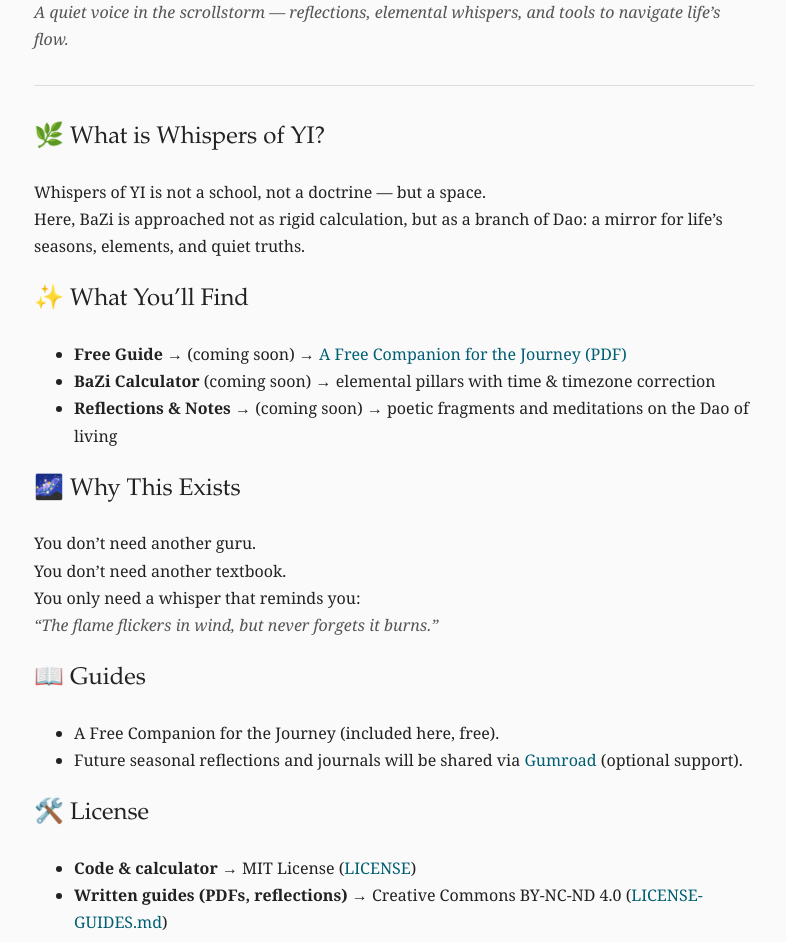
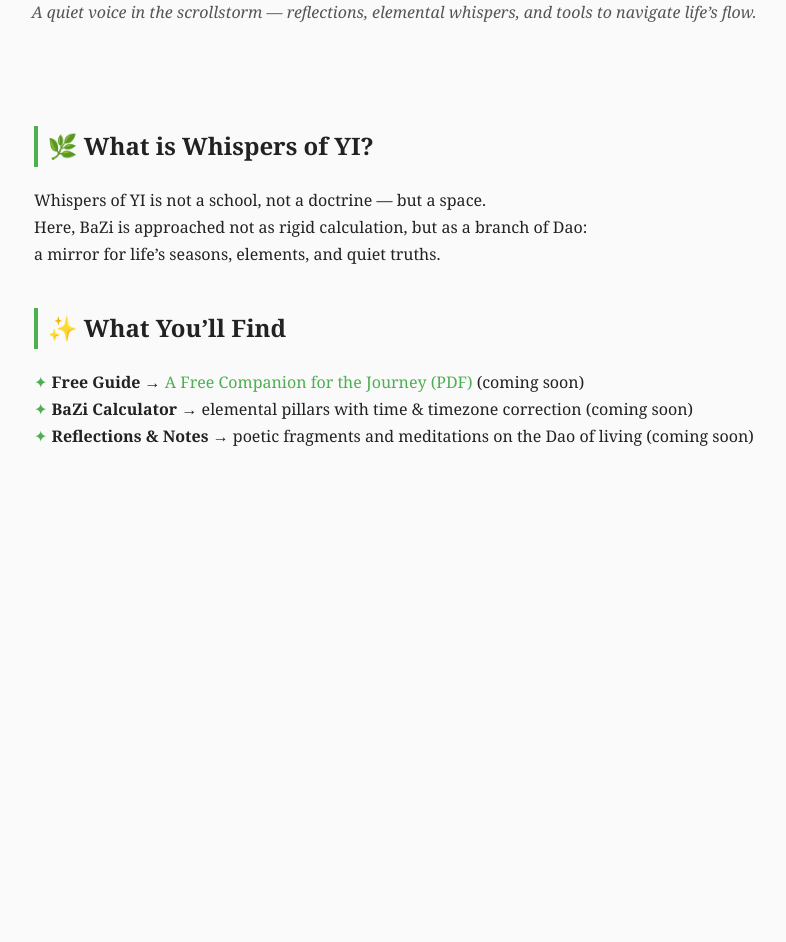
Before and after one commit to whispersofyi/whispersofyi.github.io, a plain HTML site: page docs/index.html in a window 1280 px wide. Shown: the part 125-1067 px from the top of the page, without its empty margins (246-1032 px from the left). After the commit the page ends 800 px from the top, so only its background shows below. Drawn offline with Linux system fonts and the light colour scheme.

Commit message:
Update index.html

```diff
--- a/docs/index.html
+++ b/docs/index.html
@@ -2,7 +2,7 @@
 <html lang="en">
 <head>
   <meta charset="UTF-8">
-  <meta name="viewport" content="width=device-width, initial-scale=1">
+  <meta name="viewport" content="width=device-width, initial-scale=1.0">
   <title>Whispers of YI</title>
   <style>
     body {
@@ -10,94 +10,79 @@
       background: #fafafa;
       color: #222;
       line-height: 1.7;
+      margin: 0;
+      padding: 0;
+    }
+    header {
+      text-align: center;
+      padding: 3rem 1rem 2rem 1rem;
+    }
+    header h1 {
+      font-size: 2.5rem;
+      margin: 0;
+    }
+    header p {
+      font-style: italic;
+      color: #555;
+      margin-top: 0.5rem;
+    }
+    main {
       max-width: 720px;
       margin: auto;
       padding: 2rem;
     }
-    h1, h2, h3 {
-      font-family: "Palatino Linotype", "Book Antiqua", Palatino, serif;
-      font-weight: normal;
+    section {
+      margin-bottom: 2.5rem;
     }
-    h1 {
-      font-size: 2rem;
-      margin-bottom: 0.5rem;
+    h2 {
+      border-left: 4px solid #4caf50;
+      padding-left: 0.6rem;
+      font-size: 1.5rem;
     }
-    em {
-      color: #555;
+    ul {
+      list-style: none;
+      padding-left: 0;
+    }
+    ul li::before {
+      content: "✦ ";
+      color: #4caf50;
+    }
+    footer {
+      text-align: center;
+      padding: 2rem;
+      font-size: 0.9rem;
+      color: #777;
     }
     a {
-      color: #005f73;
+      color: #4caf50;
       text-decoration: none;
     }
     a:hover {
       text-decoration: underline;
     }
-    .divider {
-      border-top: 1px solid #ddd;
-      margin: 2rem 0;
-    }
-    footer {
-      margin-top: 3rem;
-      font-size: 0.9rem;
-      color: #777;
-    }
   </style>
 </head>
 <body>
+  <header>
+    <h1>Whispers of YI</h1>
+    <p>A quiet voice in the scrollstorm — reflections, elemental whispers, and tools to navigate life’s flow.</p>
+  </header>
 
-  <h1>Whispers of YI</h1>
-  <p><em>A quiet voice in the scrollstorm — reflections, elemental whispers, and tools to navigate life’s flow.</em></p>
+  <main>
+    <section>
+      <h2>🌿 What is Whispers of YI?</h2>
+      <p>Whispers of YI is not a school, not a doctrine — but a space.<br>
+      Here, BaZi is approached not as rigid calculation, but as a branch of Dao:<br>
+      a mirror for life’s seasons, elements, and quiet truths.</p>
+    </section>
 
-  <div class="divider"></div>
+    <section>
+      <h2>✨ What You’ll Find</h2>
+      <ul>
+        <li><strong>Free Guide</strong> → <a href="docs/a-free-companion-for-the-journey.pdf">A Free Companion for the Journey (PDF)</a> (coming soon)</li>
+        <li><strong>BaZi Calculator</strong> → elemental pillars with time & timezone correction (coming soon)</li>
+        <li><strong>Reflections & Notes</strong> → poetic fragments and meditations on the Dao of living (coming soon)</li>
+      </ul>
+    </section>
 
-  <h2>🌿 What is Whispers of YI?</h2>
-  <p>
-    Whispers of YI is not a school, not a doctrine — but a space.<br>
-    Here, BaZi is approached not as rigid calculation, but as a branch of Dao:
-    a mirror for life’s seasons, elements, and quiet truths.
-  </p>
-
-  <h2>✨ What You’ll Find</h2>
-  <ul>
-    <li><strong>Free Guide</strong> → (coming soon) → <a href="docs/a-free-companion-for-the-journey.pdf">A Free Companion for the Journey (PDF)</a></li>
-    <li><strong>BaZi Calculator</strong> (coming soon) → elemental pillars with time & timezone correction</li>
-    <li><strong>Reflections & Notes</strong> → (coming soon) → poetic fragments and meditations on the Dao of living</li>
-  </ul>
-
-  <h2>🌌 Why This Exists</h2>
-  <p>
-    You don’t need another guru.<br>
-    You don’t need another textbook.<br>
-    You only need a whisper that reminds you:<br>
-    <em>“The flame flickers in wind, but never forgets it burns.”</em>
-  </p>
-
-  <h2>📖 Guides</h2>
-  <ul>
-    <li>A Free Companion for the Journey (included here, free).</li>
-    <li>Future seasonal reflections and journals will be shared via <a href="https://whispersofyi.gumroad.com/">Gumroad</a> (optional support).</li>
-  </ul>
-
-  <h2>🛠️ License</h2>
-  <ul>
-    <li><strong>Code & calculator</strong> → MIT License (<a href="LICENSE">LICENSE</a>)</li>
-    <li><strong>Written guides (PDFs, reflections)</strong> → Creative Commons BY-NC-ND 4.0 (<a href="LICENSE-GUIDES.md">LICENSE-GUIDES.md</a>)</li>
-  </ul>
-  <p>This means:<br>
-    – You’re free to share the guides.<br>
-    – But not sell, remix, or claim them as your own.
-  </p>
-
-  <h2>🌐 Where Else?</h2>
-  <ul>
-    <li><a href="http://www.youtube.com/@WhispersofYI">YouTube Shorts — Whispers of YI</a></li>
-    <li><a href="https://github.com/whispersofyi">GitHub Repository</a></li>
-    <li><a href="https://share.streamlit.io">BaZi Calculator (Streamlit)</a> (coming soon)</li>
-  </ul>
-
-  <footer>
-    <p><em>Sit, breathe, read slowly. This space is yours too.</em></p>
-  </footer>
-
-</body>
-</html>
+    <section>
```
